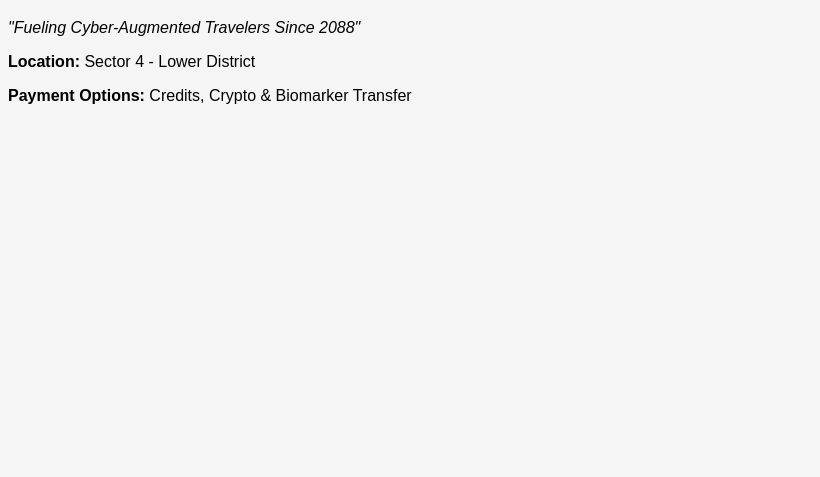
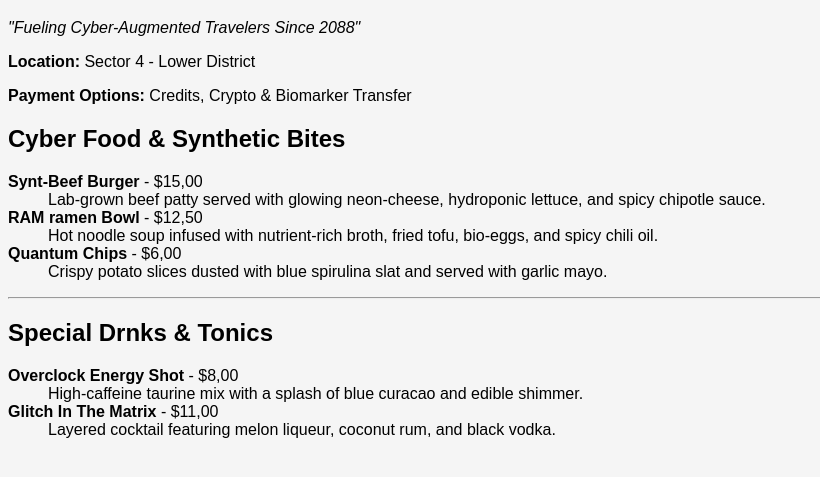
Before and after one commit to gustavodeoliveiradev/neon-diner-html-fundamentals, a plain HTML site: page index.html in a window 1280 px wide. Shown: the part 61-538 px from the top of the page, without its empty margins (0-820 px from the left). Drawn offline with Linux system fonts and the light colour scheme.

Commit message:
adding the main section of the html document

```diff
--- a/index.html
+++ b/index.html
@@ -17,7 +17,35 @@
     </header>
 
     <main>
-        <!-- menu section will be here soon -->
+        <!-- Section 1: Cyber Food & Snacks -->
+        <section>
+            <h2>Cyber Food & Synthetic Bites</h2>
+            <dl>
+                <dt><strong>Synt-Beef Burger</strong> - $15,00</dt>
+                <dd>Lab-grown beef patty served with glowing neon-cheese, hydroponic lettuce, and spicy chipotle sauce.
+                </dd>
+
+                <dt><strong>RAM ramen Bowl</strong> - $12,50</dt>
+                <dd>Hot noodle soup infused with nutrient-rich broth, fried tofu, bio-eggs, and spicy chili oil.</dd>
+
+                <dt><strong>Quantum Chips</strong> - $6,00</dt>
+                <dd>Crispy potato slices dusted with blue spirulina slat and served with garlic mayo.</dd>
+            </dl>
+        </section>
+
+        <hr>
+
+        <!-- Section 2: Special Drinks & Cocktails -->
+        <section>
+            <h2>Special Drnks & Tonics</h2>
+            <dl>
+                <dt><strong>Overclock Energy Shot</strong> - $8,00</dt>
+                <dd>High-caffeine taurine mix with a splash of blue curacao and edible shimmer.</dd>
+
+                <dt><strong>Glitch In The Matrix</strong> - $11,00</dt>
+                <dd>Layered cocktail featuring melon liqueur, coconut rum, and black vodka.</dd>
+            </dl>
+        </section>
     </main>
     <script src="script.js"></script>
 </body>
```
